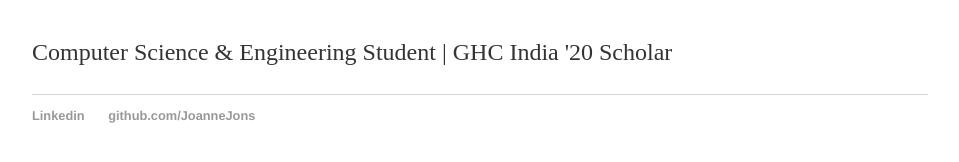
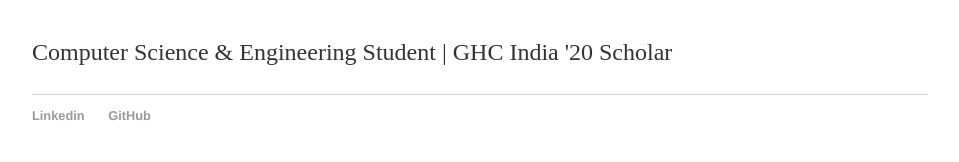
Before and after one commit to JoanneJons/JoanneJons.github.io, a Jekyll site: the page built from index.html, in a window 1280 px wide. Shown: the part 161-323 px from the top of the page, without its empty margins (160-1119 px from the left). Built offline with Jekyll 4.4.1, drawn with Linux system fonts in a browser that asks for light colours.

Commit message:
Update default.html

```diff
--- a/_layouts/default.html
+++ b/_layouts/default.html
@@ -22,7 +22,7 @@
 			<footer>
 	    		<ul>
 	        		<li><a href="https://www.linkedin.com/in/joanne-jons">Linkedin</a></li>
-	        		<li><a href="https://github.com/JoanneJons">github.com/JoanneJons</a></li>
+	        		<li><a href="https://github.com/JoanneJons">GitHub</a></li>
 				</ul>
 			</footer>
 		</body>
```
